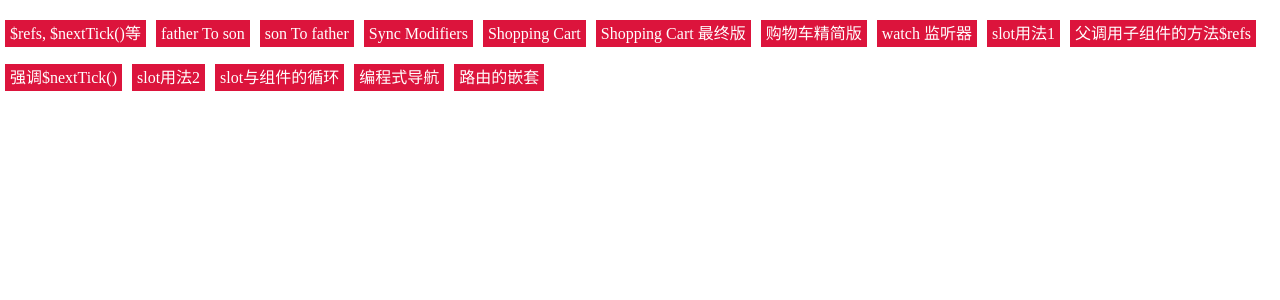
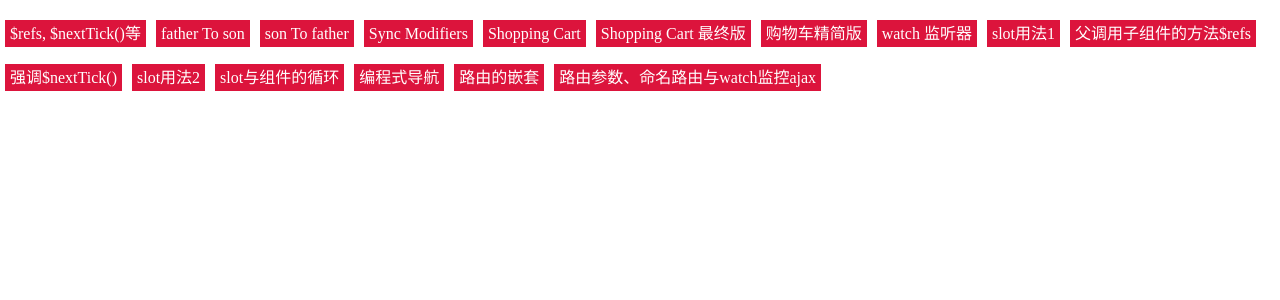
Before and after one commit to caishijian2008/learn-vue, a Vue app: page / in a window 1280 px wide. Shown: the top 300 px of the page. Built offline with nearby package versions, Linux system fonts and the light colour scheme.

Commit message:
路由参数、命名路由与watch监控ajax

```diff
--- a/src/components/Index.vue
+++ b/src/components/Index.vue
@@ -16,6 +16,7 @@
       <li><router-link to="/slotdemo2">slot与组件的循环</router-link></li>
       <li><router-link to="/routeprogramming">编程式导航</router-link></li>
       <li><router-link to="/nestedrouter">路由的嵌套</router-link></li>
+      <li><router-link to="/routerparams">路由参数、命名路由与watch监控ajax</router-link></li>
     </ul>
     <keep-alive>
       <router-view></router-view>
--- /dev/null
+++ b/src/components/day5/route/routerparams.vue
@@ -0,0 +1,41 @@
+<template>
+  <div>
+    <h3>路由参数、命名路由与watch监控ajax</h3>
+    <!-- <router-link to="/article/1/a">文章1</router-link> -->
+    <!-- 可采用 :to 的对象写法： -->
+    <!-- 如果用对象作为to的属性，并且使用了参数，就必须给路由起个名字，通过名字跳转 -->
+    <!-- 下面是错误写法： -->
+    <!-- <router-link :to="{path:'/article', params:{c:1,a:'a'}}">文章1</router-link> -->
+    <router-link :to="{name: 'art', params:{c:1,a:'a'}}">文章1</router-link>
+    <router-link to="/article/2/b">文章2</router-link>
+    <router-link to="/article/3/c">文章3</router-link>
+    <router-view></router-view>
+  </div>
+</template>
+
+<script>
+import Router from 'vue-router'
+// #/article/2
+let article = {
+  template: '<div>第 {{$route.params.c}} 篇文章</div>',
+  watch: { // 路径参数发生变化，监控参数的变化来发送ajax
+    $route () {
+      alert('来个ajax')
+    }
+  }
+}
+// #/article/1/a
+// /article/:c/:a => {c:1,a:'a'} = this.$route.params
+let routes = [ // 路径参数，表示值必须要有但是值是随机的
+  {path: '/article/:c/:a', component: article, name: 'art'}
+]
+let router = new Router({
+  routes
+})
+export default {
+  router
+}
+</script>
+
+<style scoped>
+</style>
--- a/src/router/index.js
+++ b/src/router/index.js
@@ -17,6 +17,7 @@ import slotdemo from '@/components/day5/slot/slotdemo'
 import slotdemo2 from '@/components/day5/slot/slotdemo2'
 import routeprogramming from '@/components/day5/route/routeprogramming'
 import nestedrouter from '@/components/day5/route/nestedrouter'
+import routerparams from '@/components/day5/route/routerparams'
 
 Vue.use(Router)
 
@@ -50,6 +51,7 @@ export default new Router({
     {path: '/slotdemo2', component: slotdemo2},
     {path: '/routeprogramming', component: routeprogramming},
     {path: '/nestedrouter', component: nestedrouter},
+    {path: '/routerparams', component: routerparams},
     {
       path: '*',
       redirect: 'index'
```
